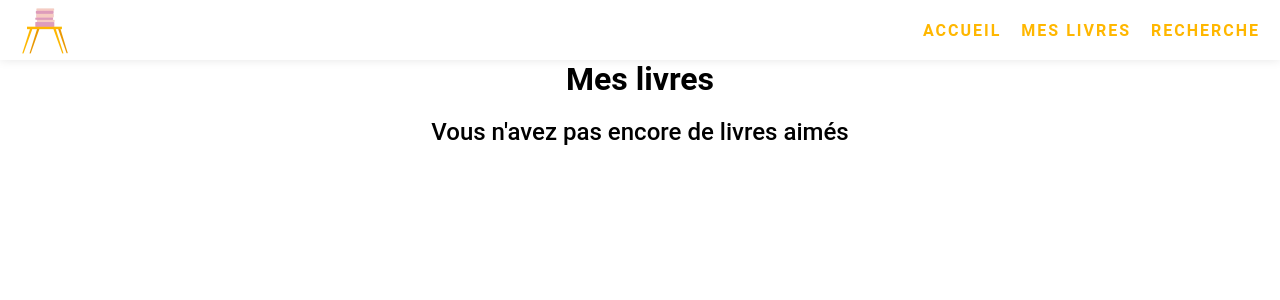
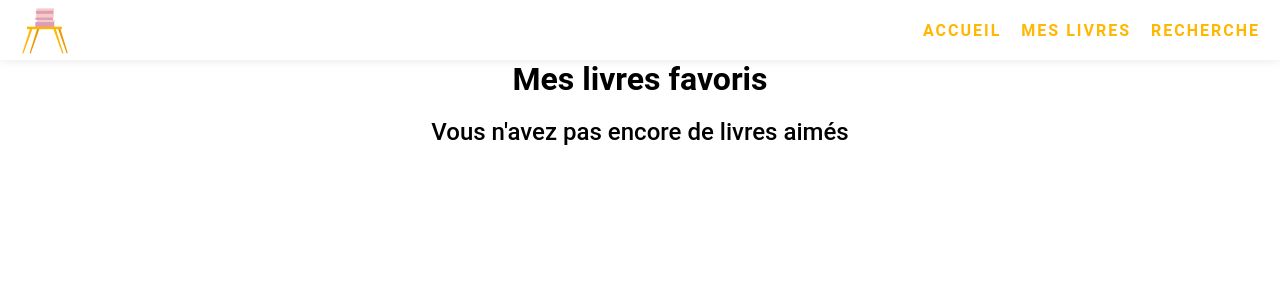
Before and after one commit to teo-crth/au-detour-des-mots, a React (Vite) app: page /mes-livres in a window 1280 px wide. Shown: the top 300 px of the page. Built offline with nearby package versions, Linux system fonts and the light colour scheme.

Commit message:
add word favoris

```diff
--- a/src/pages/mybooksPage/MyBooksPage.jsx
+++ b/src/pages/mybooksPage/MyBooksPage.jsx
@@ -11,7 +11,7 @@ const MyBooksPage = () => {
 
     return (
     <>
-        <h1 className='mybooks-title'>Mes livres</h1>
+        <h1 className='mybooks-title'>Mes livres favoris</h1>
         {isLiked.length === 0 ? (
             <p className='mybooks-empty'>Vous n'avez pas encore de livres aimés</p>
         ) : (
```
